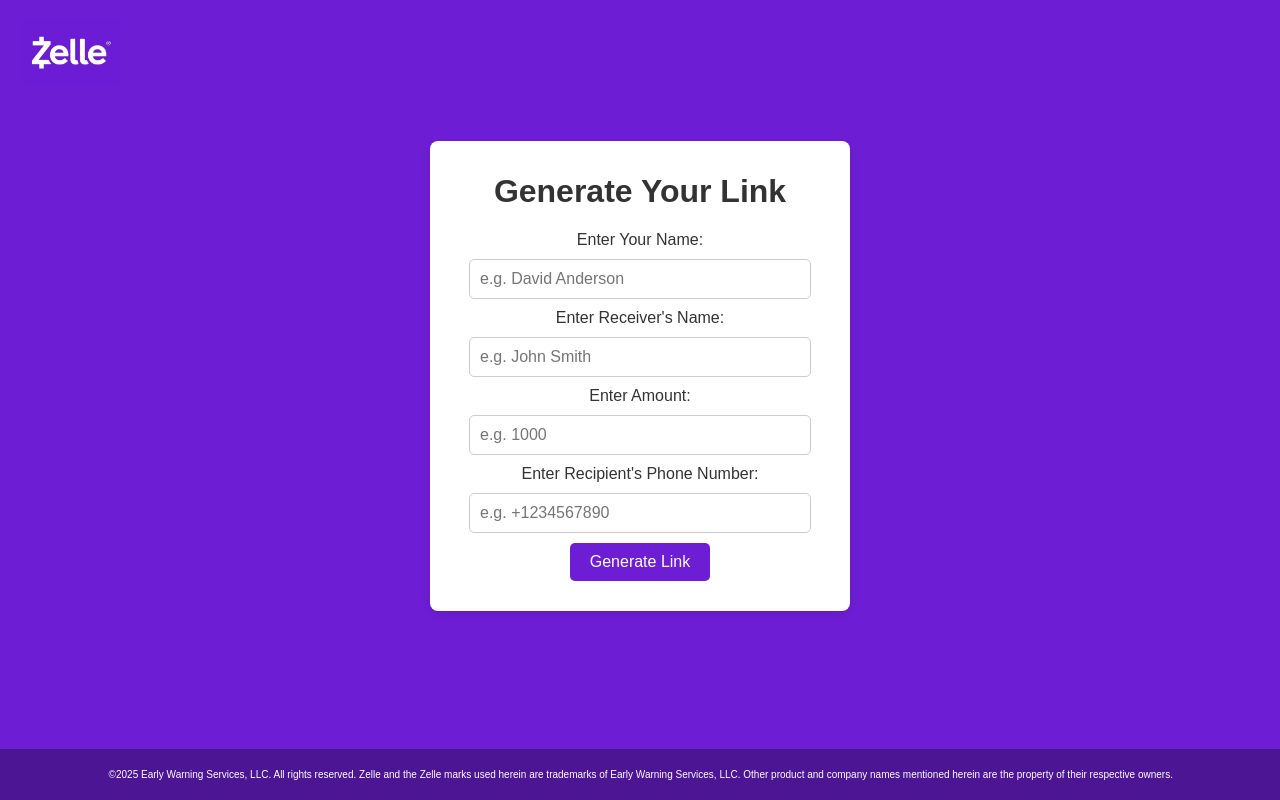
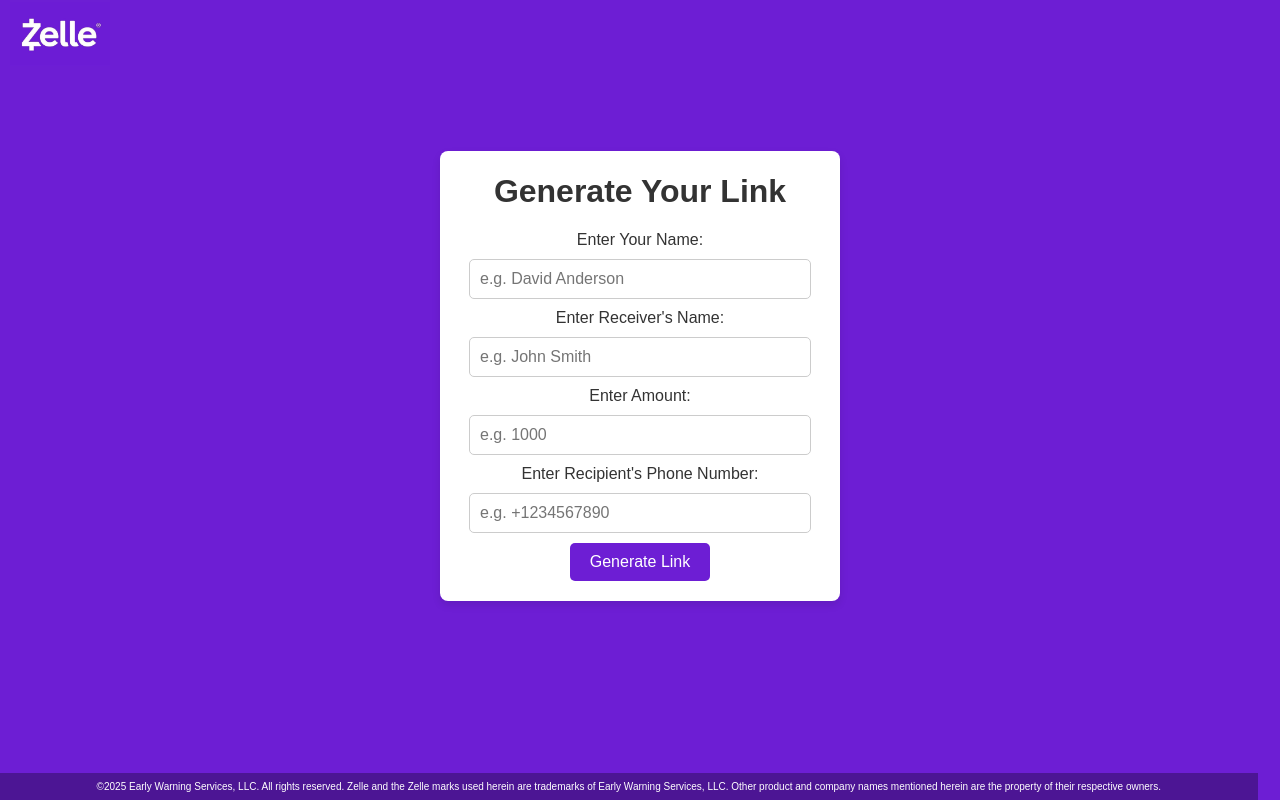
Before and after one commit to 0x4rv1nd/demo, a website built with Vite: page v1/index.html in a window 1280 px wide. Built offline with nearby package versions, Linux system fonts and the light colour scheme.

Commit message:
Update1 index.html

```diff
--- a/v1/index.html
+++ b/v1/index.html
@@ -18,19 +18,19 @@
         }
         .zelle-logo {
                 position: absolute;
-                top: 20px;
-                left: 20px;
+                top: 2px;
+                left: 10px;
                 width: 100px; /* Adjust as needed */
                 height: auto;
             }
         .container {
             text-align: center;
-            padding: 10px;
+            padding: 0px;
             background-color: #fff;
             border-radius: 8px;
             box-shadow: 0 4px 8px rgba(0, 0, 0, 0.1);
             max-width: 400px;
-            width: 100%;
+            width: 97%;
         }
         input {
             padding: 10px;
@@ -78,7 +78,7 @@
             background-color: rgba(0, 0, 0, 0.3);
             color: white;
             text-align: center;
-            padding: 20px; /* Increased padding */
+            padding: 8px; /* Increased padding */
             font-size: 10px; /* Increased font size */
         }
     </style>
```
